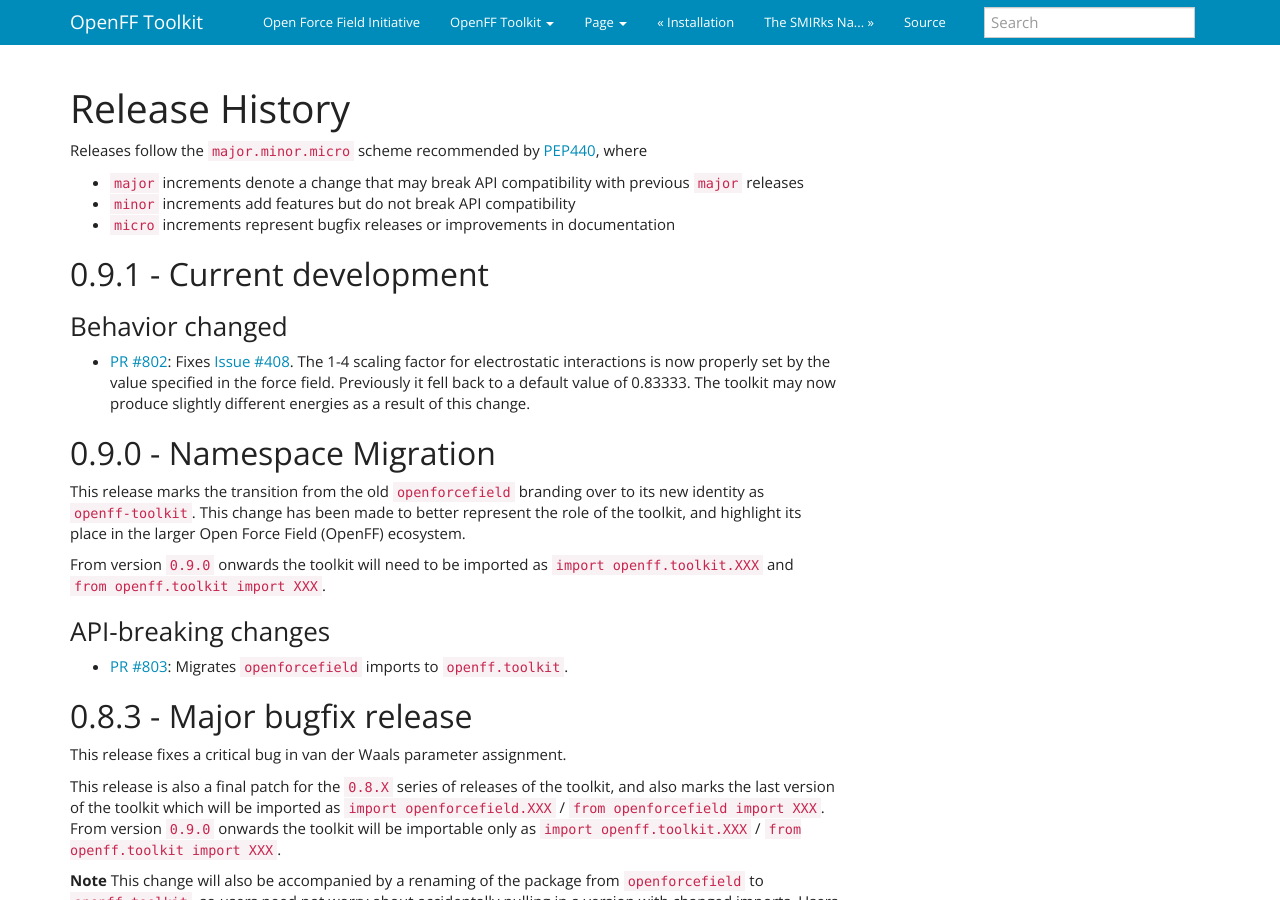
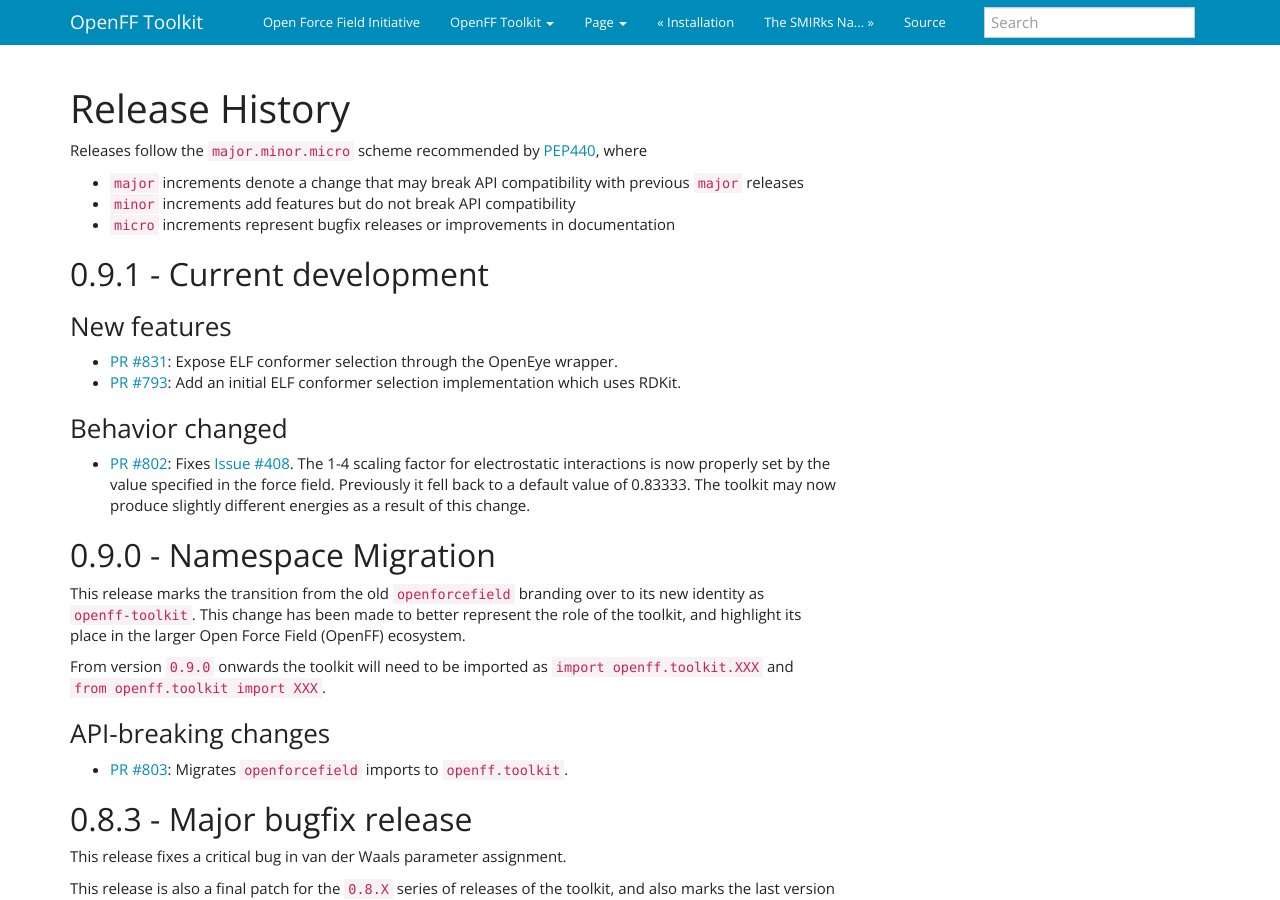
Before and after one commit to openforcefield/openff-toolkit, a Sphinx documentation site: the page built from docs/releasehistory.rst, in a window 1280 px wide and 900 px high. Built offline with Sphinx 7.4.7, drawn with Linux system fonts in a browser that asks for light colours.

Commit message:
Update the release notes.

```diff
--- a/docs/releasehistory.rst
+++ b/docs/releasehistory.rst
@@ -9,6 +9,13 @@
 
 0.9.1 - Current development
 ---------------------------
+
+New features
+""""""""""""
+- `PR #831 <https://github.com/openforcefield/openforcefield/pull/831>`_: Expose ELF conformer selection through the
+  OpenEye wrapper.
+- `PR #793 <https://github.com/openforcefield/openforcefield/pull/793>`_: Add an initial ELF conformer selection
+  implementation which uses RDKit.
 
 Behavior changed
 """"""""
```
